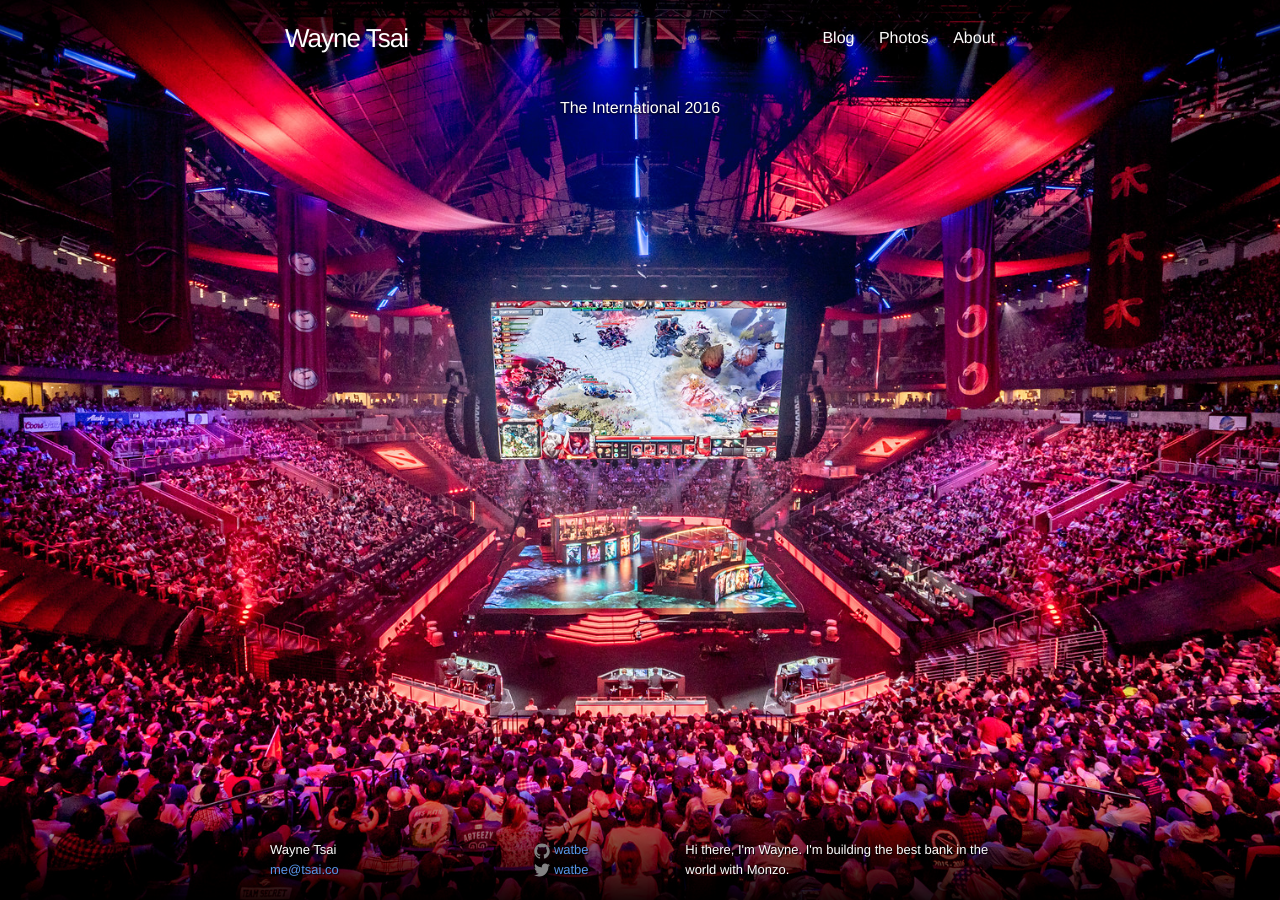
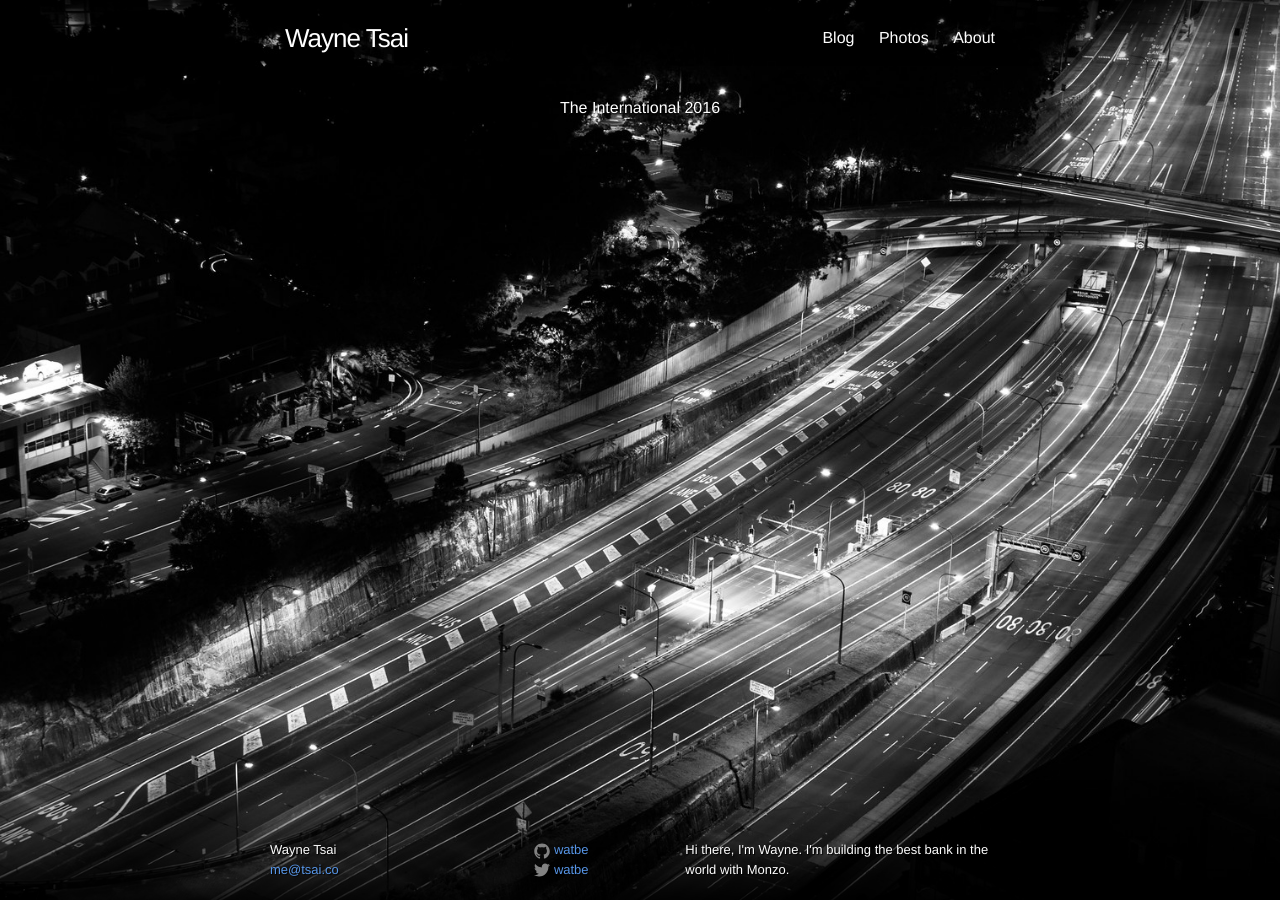
Before and after one commit to watbe/watbe.github.io, a Jekyll site: the page built from index.html, in a window 1280 px wide. Built offline with Jekyll 4.4.1, drawn with Linux system fonts in a browser that asks for light colours.

Commit message:
add sydney to base

```diff
--- a/_sass/_base.scss
+++ b/_sass/_base.scss
@@ -25,7 +25,7 @@ body {
     color: $text-color;
     background-color: $background-color;
     -webkit-text-size-adjust: 100%;
-    background-image: url('/images/ti6.jpg');
+    background-image: url('/images/20111231-391-X3.jpg');
     background-size: cover;
     background-attachment: fixed;
     background-position: 50% 30%;
```
